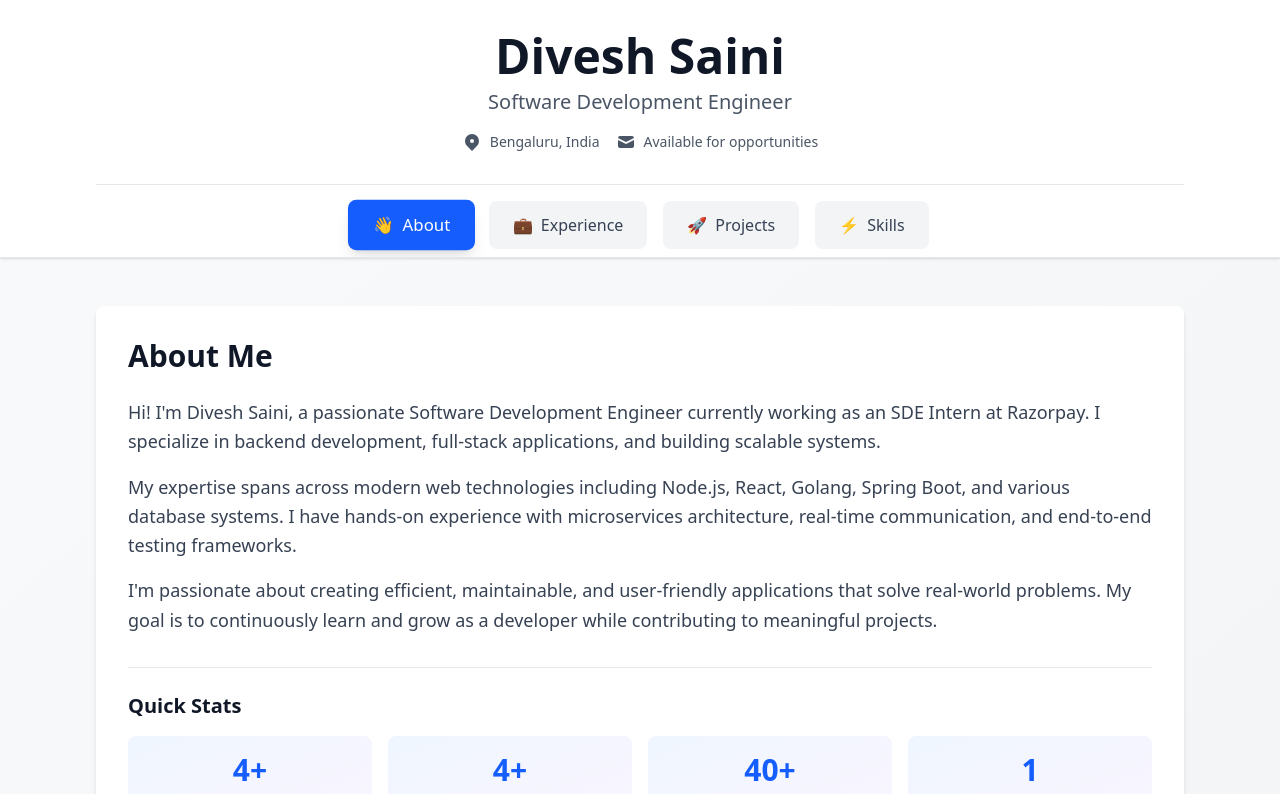
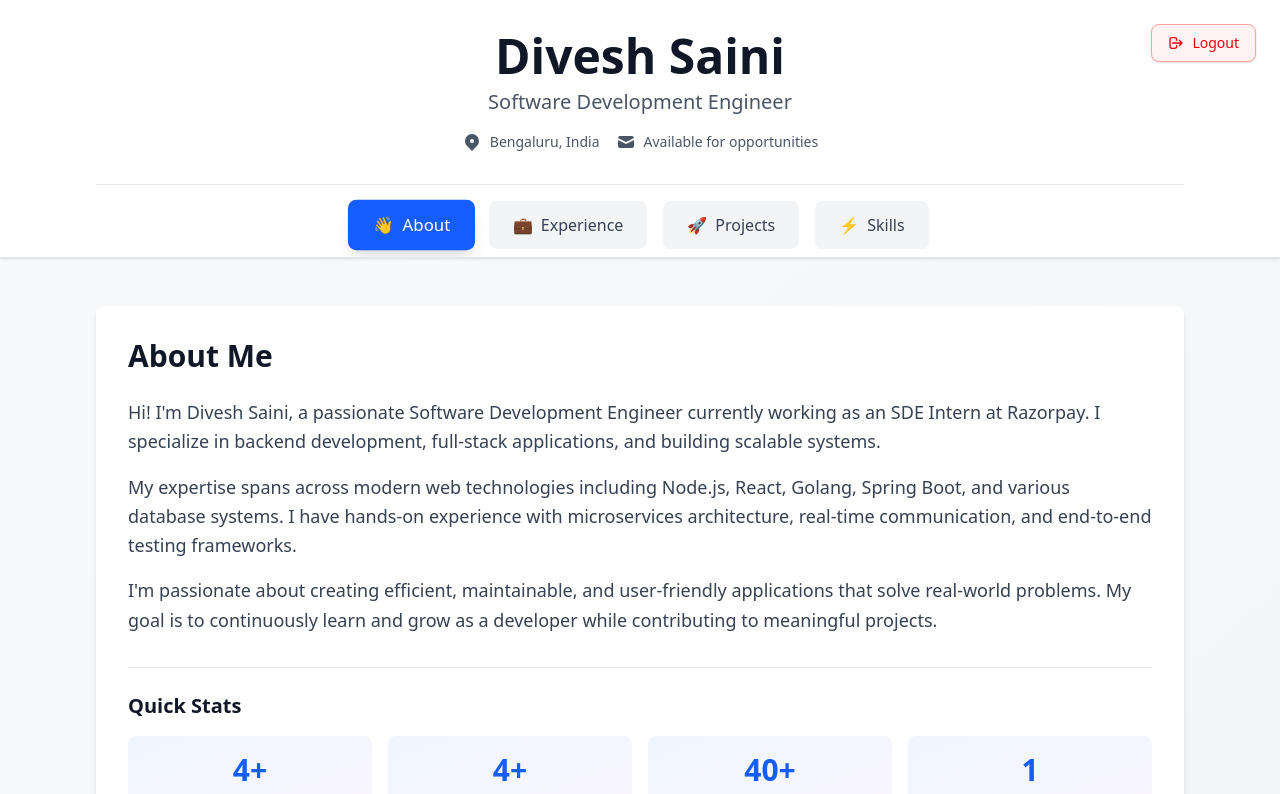
Before and after one commit to diveshsaini1991/portfolio, a Next.js app: page /non-dev in a window 1280 px wide. Shown: the top 794 px of the page. Built offline with nearby package versions, Linux system fonts and the light colour scheme.

Commit message:
added logout to non dev page

```diff
--- a/src/app/non-dev/page.tsx
+++ b/src/app/non-dev/page.tsx
@@ -1,7 +1,9 @@
 "use client";
 
 import { useState } from 'react';
+import { useRouter } from 'next/navigation';
 import { motion, AnimatePresence } from 'framer-motion';
+import { destroySession } from '@/lib/session-manager';
 import { experiences } from '@/data/experience';
 import { projects } from '@/data/projects';
 import { skills, getSkillsByCategory } from '@/data/skills';
@@ -10,7 +12,17 @@ import { Experience, Project, Skill } from '@/types';
 type TabType = 'about' | 'experience' | 'projects' | 'skills';
 
 export default function NonDevPortfolio() {
+  const router = useRouter();
   const [activeTab, setActiveTab] = useState<TabType>('about');
+  const [isLoggingOut, setIsLoggingOut] = useState(false);
+
+  const handleLogout = () => {
+    setIsLoggingOut(true);
+    setTimeout(() => {
+      destroySession();
+      router.push('/');
+    }, 1500); // Show logout animation for 1.5 seconds
+  };
 
   const tabs = [
     { id: 'about' as TabType, label: 'About', icon: '👋' },
@@ -21,8 +33,50 @@ export default function NonDevPortfolio() {
 
   return (
     <div className="min-h-screen bg-gradient-to-br from-gray-50 to-gray-100 dark:from-gray-900 dark:to-gray-800">
+      {/* Logout Modal */}
+      <AnimatePresence>
+        {isLoggingOut && (
+          <motion.div
+            initial={{ opacity: 0 }}
+            animate={{ opacity: 1 }}
+            exit={{ opacity: 0 }}
+            className="fixed inset-0 bg-black/80 backdrop-blur-sm z-50 flex items-center justify-center"
+          >
+            <motion.div
+              initial={{ scale: 0.8, opacity: 0 }}
+              animate={{ scale: 1, opacity: 1 }}
+              className="bg-white dark:bg-gray-800 border-2 border-red-500 rounded-lg p-8 max-w-md w-full mx-4"
+            >
+              <div className="text-center">
+                <motion.div
+                  animate={{ rotate: 360 }}
+                  transition={{ duration: 1, repeat: Infinity, ease: "linear" }}
+                  className="w-16 h-16 border-4 border-red-500 border-t-transparent rounded-full mx-auto mb-4"
+                />
+                <h3 className="text-xl font-bold text-red-600 dark:text-red-400 mb-2">Logging Out</h3>
+                <p className="text-gray-600 dark:text-gray-300 mb-4">Clearing session and redirecting...</p>
+              </div>
+            </motion.div>
+          </motion.div>
+        )}
+      </AnimatePresence>
+
       {/* Header */}
-      <header className="bg-white dark:bg-gray-800 shadow-sm border-b border-gray-200 dark:border-gray-700">
+      <header className="bg-white dark:bg-gray-800 shadow-sm border-b border-gray-200 dark:border-gray-700 relative">
+        {/* Logout Button - Top Right */}
+        <div className="absolute top-4 right-4 sm:top-6 sm:right-6 z-10">
+          <button
+            onClick={handleLogout}
+            className="flex items-center gap-2 px-3 sm:px-4 py-2 bg-red-50 dark:bg-red-900/20 hover:bg-red-100 dark:hover:bg-red-900/30 border border-red-300 dark:border-red-700 text-red-600 dark:text-red-400 rounded-lg transition-all text-sm font-medium shadow-sm hover:shadow-md"
+            title="Logout and return to home"
+          >
+            <svg className="w-4 h-4" fill="none" stroke="currentColor" viewBox="0 0 24 24">
+              <path strokeLinecap="round" strokeLinejoin="round" strokeWidth={2} d="M17 16l4-4m0 0l-4-4m4 4H7m6 4v1a3 3 0 01-3 3H6a3 3 0 01-3-3V7a3 3 0 013-3h4a3 3 0 013 3v1" />
+            </svg>
+            <span className="hidden sm:inline">Logout</span>
+          </button>
+        </div>
+
         <div className="max-w-6xl mx-auto px-4 sm:px-6 lg:px-8 py-6 sm:py-8">
           <div className="text-center">
             <h1 className="text-3xl sm:text-4xl md:text-5xl font-bold text-gray-900 dark:text-white mb-2">
```
